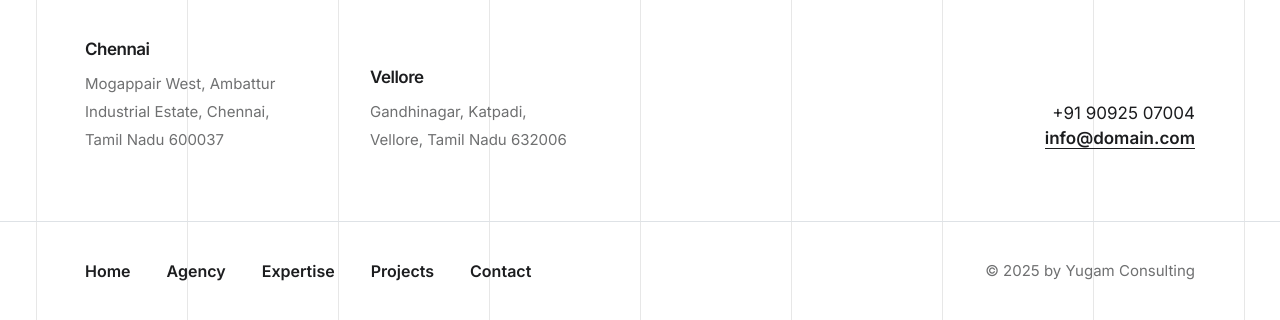
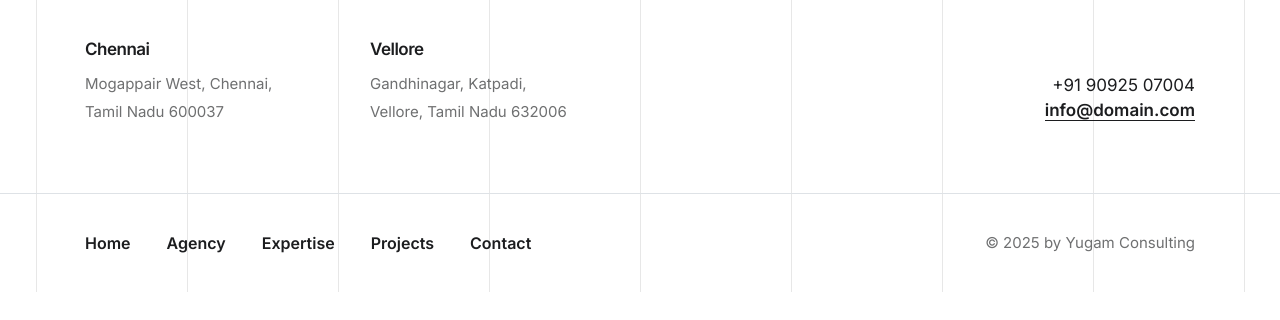
Before and after one commit to Purusothaman73/yugamconsulting, a plain HTML site: page demo-web-agency-contact.html in a window 1280 px wide. Shown: the part 2456-2776 px from the top of the page. After the commit the page ends 2748 px from the top, so only its background shows below. Drawn offline with Linux system fonts and the light colour scheme; files whose address does not match are found by name.

Commit message:
Update demo-web-agency-contact.html

```diff
--- a/demo-web-agency-contact.html
+++ b/demo-web-agency-contact.html
@@ -264,7 +264,7 @@
                 <!-- start footer column -->
                 <div class="col-lg-3 col-sm-4 text-center text-sm-start xs-mb-25px last-paragraph-no-margin">
                     <span class="d-block text-dark-gray ls-minus-05px mb-5px fw-600">Chennai</span>
-                    <p class="w-80 lg-w-100 text-medium-gray fs-15 lh-28">Mogappair West, Ambattur Industrial Estate, Chennai, Tamil Nadu 600037</p>
+                    <p class="w-80 lg-w-100 text-medium-gray fs-15 lh-28">Mogappair West, Chennai, Tamil Nadu 600037</p>
                 </div>
                 <!-- end footer column -->
 				       <!-- start footer column -->
```
